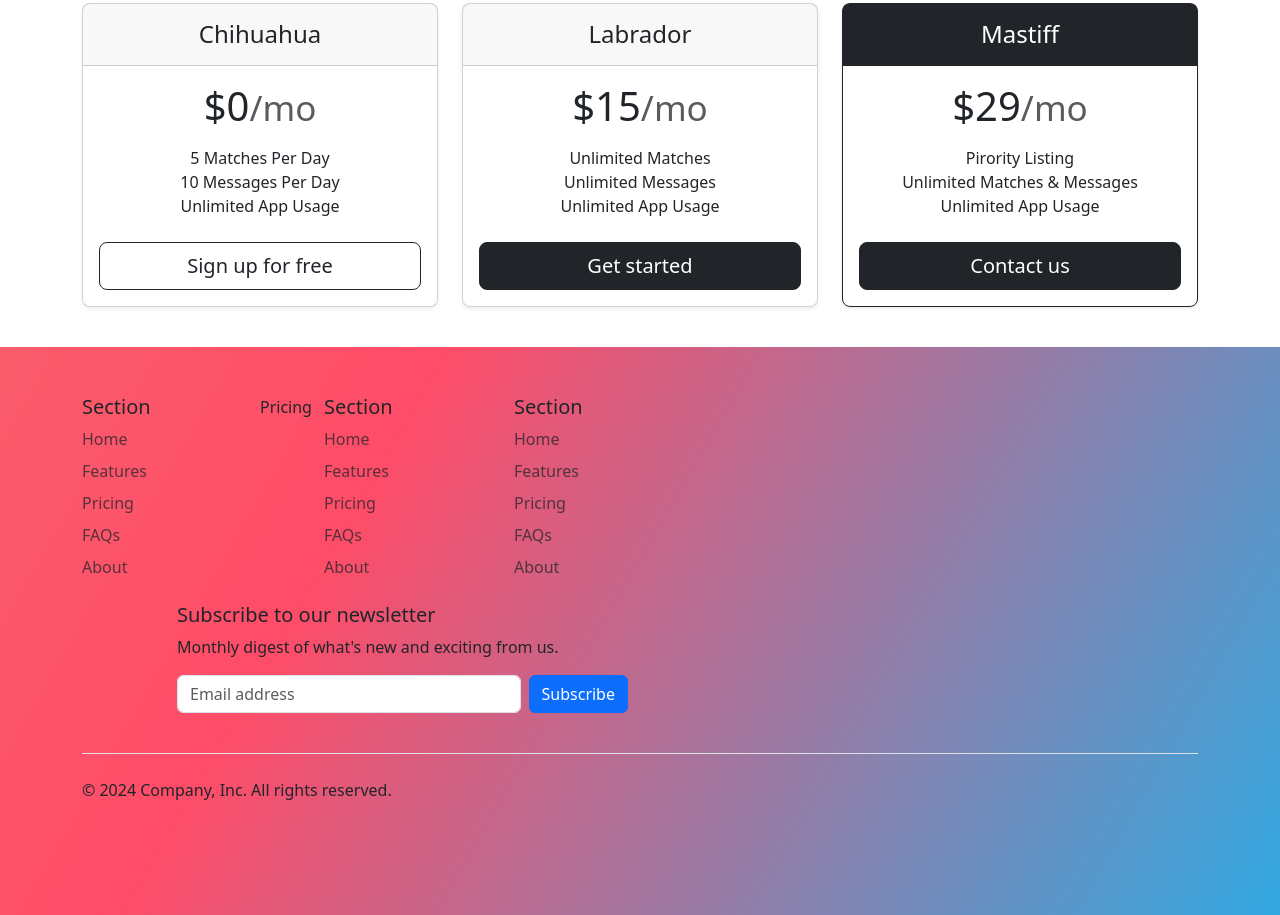
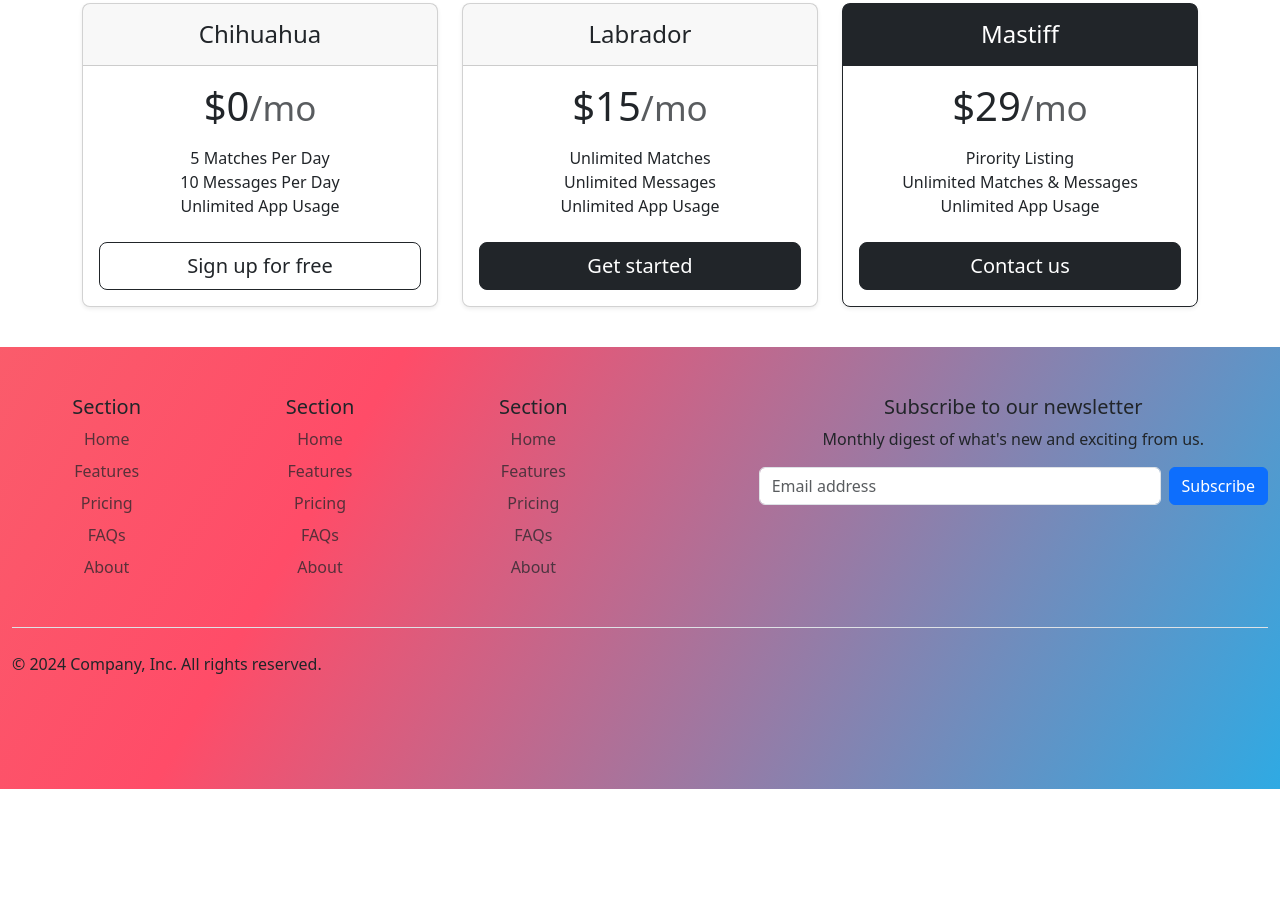
Before and after one commit to IrishEgie/tindog_py, a plain HTML site: page index.html in a window 1280 px wide. Shown: the part 1868-2783 px from the top of the page. After the commit the page ends 2657 px from the top, so only its background shows below. Drawn offline with nearby package versions, Linux system fonts and the light colour scheme.

Commit message:
update: fixed the misalignment of some elements

```diff
--- a/index.html
+++ b/index.html
@@ -19,7 +19,7 @@
           <img src="images/iphone.png" class="d-block mx-auto img-fluid" alt="Bootstrap Themes" height="200" loading="lazy">
         </div>
         <div class="col-lg-6 text-center">
-          <h1 class="display-5 fw-bold text-body-emphasis lh-1 mb-3">Meet new and interesting dogs nearby.</h1>
+          <h1 class="display-5 fw-bold text-body-emphasis lh-1 mb-3 text-start">Meet new and interesting dogs nearby.</h1>
           <div class="d-grid gap-2 d-md-flex justify-content-md-start mb-3">
             <button type="button" class="btn btn-light btn-lg px-4 me-md-2">Download</button>
             <button type="button" class="btn btn-outline-light btn-lg px-4">Download</button>
@@ -175,10 +175,10 @@
   </section>
   <!-- Footer -->
   <section id="footer" class="gradient-background">
-    <div class="container">
+    <div class="container-fluid"> <!-- Changed to container-fluid -->
       <footer class="py-5">
-        <div class="row">
-          <div class="col-6 col-md-2 mb-3">
+        <div class="row justify-content-center"> <!-- Center the row content -->
+          <div class="col-6 col-md-2 mb-3 text-center"> <!-- Added text-center for section alignment -->
             <h5>Section</h5>
             <ul class="nav flex-column">
               <li class="nav-item mb-2"><a href="#" class="nav-link p-0 text-body-secondary">Home</a></li>
@@ -188,8 +188,7 @@
               <li class="nav-item mb-2"><a href="#" class="nav-link p-0 text-body-secondary">About</a></li>
             </ul>
           </div>
-          Pricing
-          <div class="col-6 col-md-2 mb-3">
+          <div class="col-6 col-md-2 mb-3 text-center"> <!-- Added text-center -->
             <h5>Section</h5>
             <ul class="nav flex-column">
               <li class="nav-item mb-2"><a href="#" class="nav-link p-0 text-body-secondary">Home</a></li>
@@ -200,7 +199,7 @@
             </ul>
           </div>
 
-          <div class="col-6 col-md-2 mb-3">
+          <div class="col-6 col-md-2 mb-3 text-center"> <!-- Added text-center -->
             <h5>Section</h5>
             <ul class="nav flex-column">
               <li class="nav-item mb-2"><a href="#" class="nav-link p-0 text-body-secondary">Home</a></li>
@@ -211,7 +210,7 @@
             </ul>
           </div>
 
-          <div class="col-md-5 offset-md-1 mb-3">
+          <div class="col-md-5 offset-md-1 mb-3 text-center"> <!-- Added text-center -->
             <form>
               <h5>Subscribe to our newsletter</h5>
               <p>Monthly digest of what's new and exciting from us.</p>
@@ -225,8 +224,8 @@
         </div>
 
         <div class="d-flex flex-column flex-sm-row justify-content-between py-4 my-4 border-top">
-          <p>© 2024 Company, Inc. All rights reserved.</p>
-          <ul class="list-unstyled d-flex">
+          <p class="text-center">© 2024 Company, Inc. All rights reserved.</p> <!-- Added text-center -->
+          <ul class="list-unstyled d-flex justify-content-center"> <!-- Center the social icons -->
             <li class="ms-3"><a class="link-body-emphasis" href="#"><svg class="bi" width="24" height="24"><use xlink:href="#twitter"></use></svg></a></li>
             <li class="ms-3"><a class="link-body-emphasis" href="#"><svg class="bi" width="24" height="24"><use xlink:href="#instagram"></use></svg></a></li>
             <li class="ms-3"><a class="link-body-emphasis" href="#"><svg class="bi" width="24" height="24"><use xlink:href="#facebook"></use></svg></a></li>
@@ -235,6 +234,7 @@
       </footer>
     </div>
   </section>
+
   <script src="https://cdn.jsdelivr.net/npm/bootstrap@5.3.3/dist/js/bootstrap.bundle.min.js" integrity="sha384-YvpcrYf0tY3lHB60NNkmXc5s9fDVZLESaAA55NDzOxhy9GkcIdslK1eN7N6jIeHz" crossorigin="anonymous"></script>
 </body>
 
```
